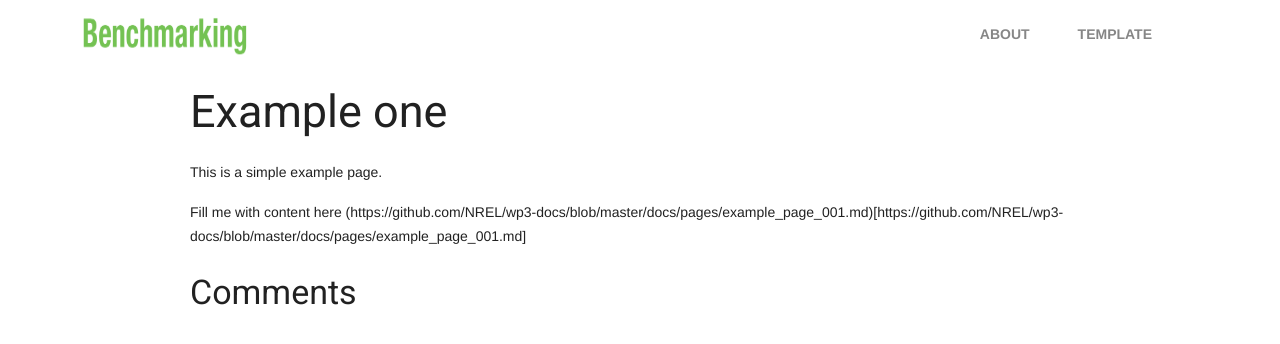
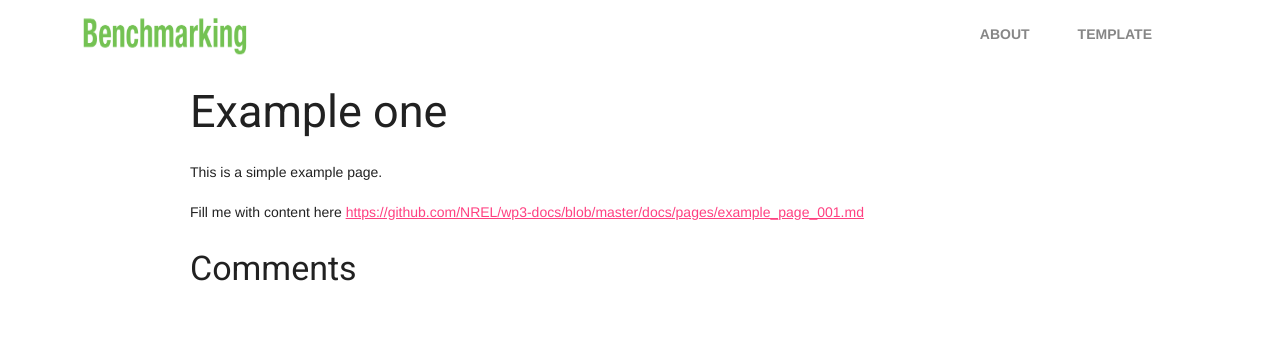
Before and after one commit to NREL/wp3-docs, a Jekyll site: the page built from docs/pages/example_page_001.md, in a window 1280 px wide. Shown: the top 344 px of the page. Built offline with Jekyll 4.4.1, drawn with Linux system fonts in a browser that asks for light colours; comment, search, counter and statistics services are not loaded.

Commit message:
Update example_page_001.md

```diff
--- a/docs/pages/example_page_001.md
+++ b/docs/pages/example_page_001.md
@@ -9,4 +9,4 @@ group: pages
 This is a simple example page.
 
 Fill me with content here
-(https://github.com/NREL/wp3-docs/blob/master/docs/pages/example_page_001.md)[https://github.com/NREL/wp3-docs/blob/master/docs/pages/example_page_001.md]
+[https://github.com/NREL/wp3-docs/blob/master/docs/pages/example_page_001.md](https://github.com/NREL/wp3-docs/blob/master/docs/pages/example_page_001.md)
```
